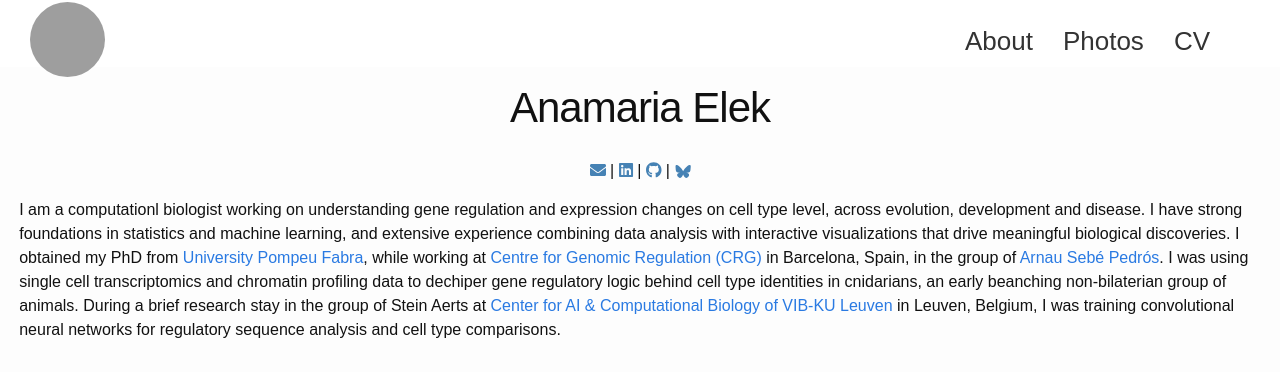
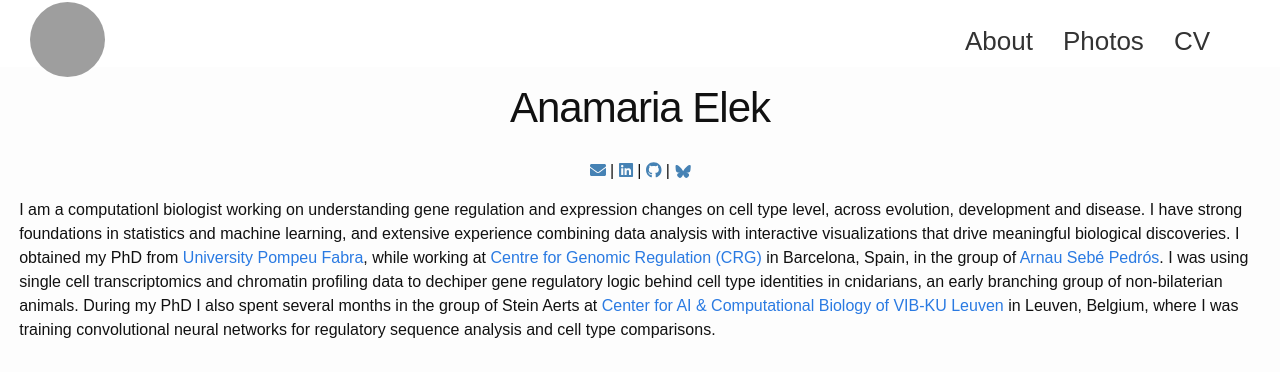
Before and after one commit to anamariaelek/anamariaelek.github.io, a Jekyll site: the page built from index.md, in a window 1280 px wide and 900 px high, cut to the strip 0-372 px from the top of the window. Built offline with Jekyll 4.4.1, drawn with Linux system fonts in a browser that asks for light colours; nearby versions of some CDN libraries; library files that are not in the unit come from our copies; grey boxes are pictures that could not be loaded.

Commit message:
fixed typo

```diff
--- a/index.md
+++ b/index.md
@@ -15,7 +15,7 @@ permalink: /
 <p>
 I am a computationl biologist working on understanding gene regulation and expression changes on cell type level, across evolution, development and disease. I have strong foundations in statistics and machine learning, and extensive experience combining data analysis with interactive visualizations that drive meaningful biological discoveries.
 
-I obtained my PhD from <a href="https://www.upf.edu/es/" target="_blank">University Pompeu Fabra</a>, while working at <a href="https://www.crg.eu/" target="_blank">Centre for Genomic Regulation (CRG)</a> in Barcelona, Spain, in the group of <a href="https://www.sebepedroslab.org/" target="_blank">Arnau Sebé Pedrós</a>. I was using single cell transcriptomics and chromatin profiling data to dechiper gene regulatory logic behind cell type identities in cnidarians, an early beanching non-bilaterian group of animals. During a brief research stay in the group of Stein Aerts at <a href="https://vib.be/en/research-and-impact/research-centers/vibai-center-ai-computational-biology" target="_blank">Center for AI & Computational Biology of VIB-KU Leuven</a> in Leuven, Belgium, I was training convolutional neural networks for regulatory sequence analysis and cell type comparisons.
+I obtained my PhD from <a href="https://www.upf.edu/es/" target="_blank">University Pompeu Fabra</a>, while working at <a href="https://www.crg.eu/" target="_blank">Centre for Genomic Regulation (CRG)</a> in Barcelona, Spain, in the group of <a href="https://www.sebepedroslab.org/" target="_blank">Arnau Sebé Pedrós</a>. I was using single cell transcriptomics and chromatin profiling data to dechiper gene regulatory logic behind cell type identities in cnidarians, an early branching group of non-bilaterian animals. During my PhD I also spent several months in the group of Stein Aerts at <a href="https://vib.be/en/research-and-impact/research-centers/vibai-center-ai-computational-biology" target="_blank">Center for AI & Computational Biology of VIB-KU Leuven</a> in Leuven, Belgium, where I was training convolutional neural networks for regulatory sequence analysis and cell type comparisons.
 </p>
 </div>
 
```
